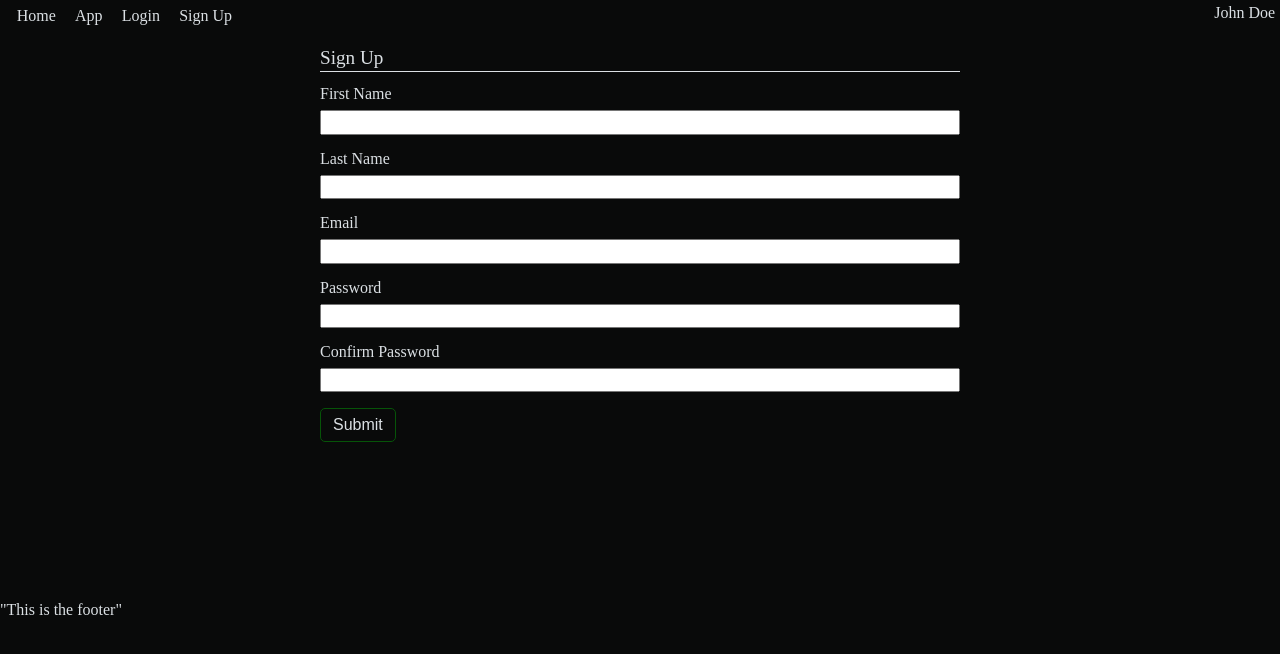
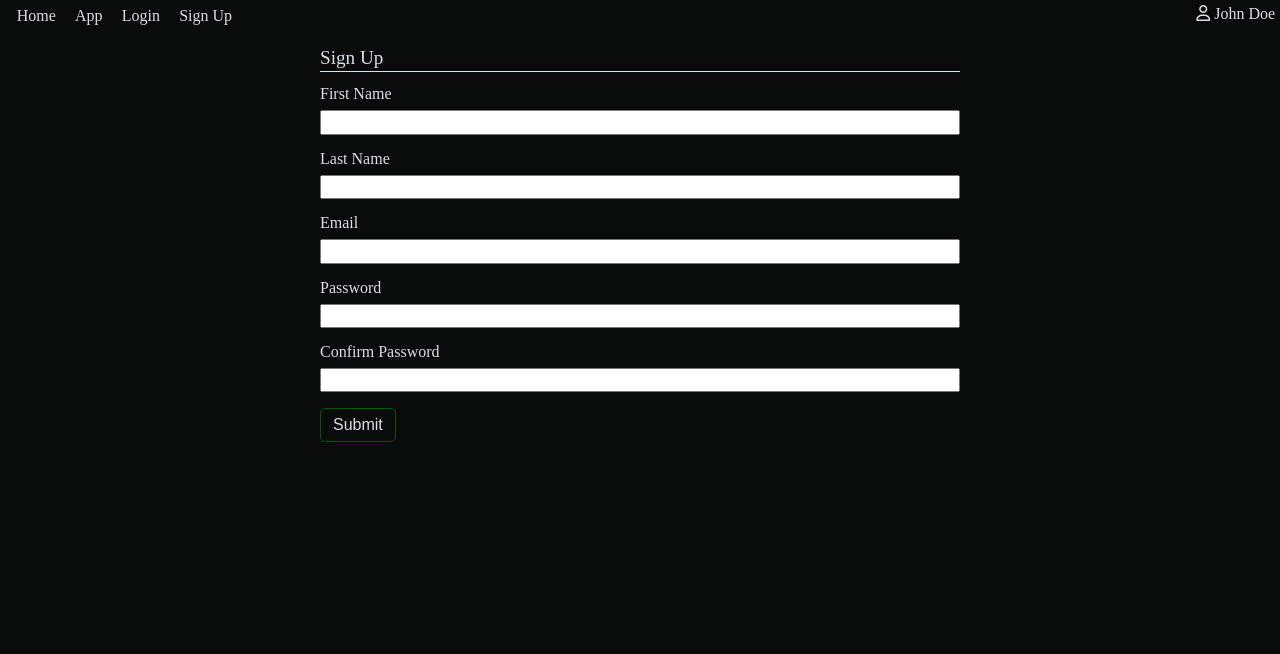
Before and after one commit to lucas-j-k/React-Drag-and-Drop-Templater, a React (Create React App) app: page /sign-up in a window 1280 px wide. Shown: the top 654 px of the page. Built offline with nearby package versions, Linux system fonts and the light colour scheme.

Commit message:
Moved event handler away from the whole template list item, just on to the text element

```diff
--- a/src/components/footer.js
+++ b/src/components/footer.js
@@ -4,7 +4,7 @@ class Footer extends Component {
   render(){
     return (
       <div className="row">
-        "This is the footer"
+
       </div>
     )
   }
--- a/src/components/header.js
+++ b/src/components/header.js
@@ -14,7 +14,7 @@ class Header extends Component {
               <li className="header-bar__navlist-item"><Link className="header-bar__nav-link" to='/sign-up'>Sign Up</Link></li>
             </ul>
           </nav>
-          <div className="header-bar__user">{this.props.user.firstName} {this.props.user.lastName}</div>
+          <div className="header-bar__user"><i className="fa fa-user-o" aria-hidden="true"></i> {this.props.user.firstName} {this.props.user.lastName} </div>
         </header>
     )
   }
--- a/src/components/template-tray.js
+++ b/src/components/template-tray.js
@@ -25,7 +25,7 @@ class TemplateTray extends Component {
     //Turn the array or template objects in props, into an array of React Child <li> nodes using .map().
     //We pass the id in as the 'key' prop, so React can keep track of which items change during a re-render cycle.
     const templatesList = this.props.templates.map((template)=>{
-      return <li className="template-tray__list-item" key={template.id} onClick={(e) => this.handleClick(template.body, e)}><span className="template-tray__label-text">{template.label}</span><span className="template-tray__edit-button" onClick={(e) => this.openEditForm(template.id, template.label, template.body)} ><i className="fa fa-pencil-square-o template-tray__edit-icon" aria-hidden="true"></i></span></li>;
+      return <li className="template-tray__list-item" key={template.id}><span className="template-tray__label-text" onClick={(e) => this.handleClick(template.body, e)}>{template.label}</span><span className="template-tray__edit-button" onClick={(e) => this.openEditForm(template.id, template.label, template.body)} ><i className="fa fa-pencil-square-o template-tray__edit-icon" aria-hidden="true"></i></span></li>;
     });
 
     //Return a div wrapping a list. Since the templatesList is an array of nodes, not just text, we can call it directly and React
@@ -40,11 +40,5 @@ class TemplateTray extends Component {
   }
 }
 
-// //Stateless functional component for each list item in the tray list
-// function TrayListItem(props){
-//   return (
-//     <li onClick={props.handleClick}>{props.label}</li>
-//   )
-// }
 
 export default TemplateTray;
--- a/src/index.css
+++ b/src/index.css
@@ -244,7 +244,7 @@ body {
 }
 
 .template-tray__list-item {
-  padding: 0.3em 0.75em;
+  /* padding: 0.3em 0.75em; */
   display:flex;
 }
 
@@ -260,11 +260,13 @@ body {
 
 .template-tray__label-text {
   width:80%;
+  padding: 0.3em 0.75em;
 }
 
 .template-tray__edit-button {
   width:20%;
   text-align: center;
+  padding: 0.3em 0.75em;
 }
 
 .template-tray__list-item:hover .template-tray__edit-icon {
```
